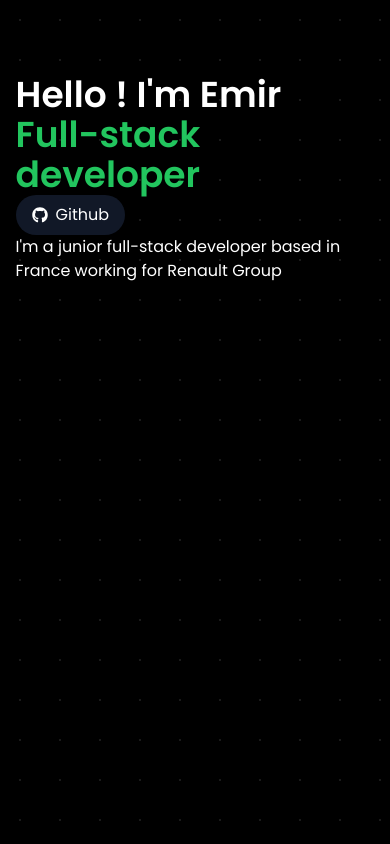
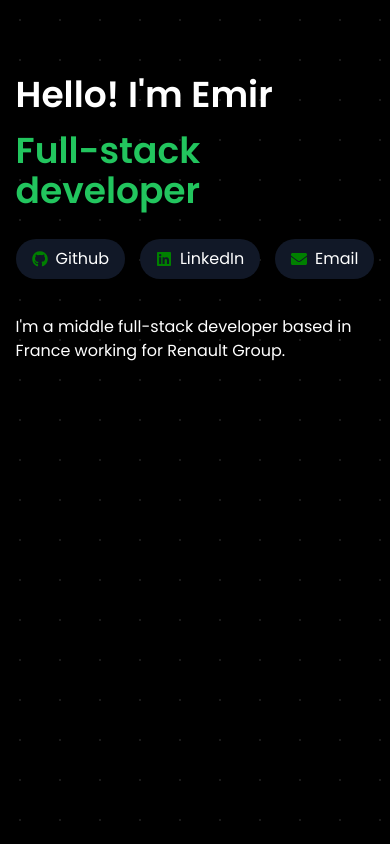
Before and after one commit to Emk0oo/portfolio2024, a Next.js app: page / in a window 390 px wide. Built offline with nearby package versions, Linux system fonts and the light colour scheme.

Commit message:
fix spacing mobile

```diff
--- a/components/PortfolioContent.tsx
+++ b/components/PortfolioContent.tsx
@@ -33,6 +33,7 @@ export default function PortfolioContent({ showPortfolio }: { showPortfolio: boo
 
       <div id="content" className="w-full h-full flex flex-col mt-[20%] px-[4%]">
         <Hero showLeftText={showLeftText} showRightText={showRightText} showButton={showButton} />
+
       </div>
     </>
   );
--- a/components/hero/Hero.tsx
+++ b/components/hero/Hero.tsx
@@ -3,7 +3,7 @@
 import { useEffect, useState } from "react";
 import Link from "next/link";
 import HeroPills from "./HeroPills";
-import { FaGithub } from "react-icons/fa";
+import { FaGithub, FaLinkedin, FaEnvelope } from "react-icons/fa";
 
 export default function Hero({
   showLeftText,
@@ -14,9 +14,26 @@ export default function Hero({
   showRightText: boolean;
   showButton: boolean;
 }) {
+  const pillsData = [
+    { LinkName: "Github", link: "https://github.com/Emk0oo", Icon: FaGithub },
+    {
+      LinkName: "LinkedIn",
+      link: "https://www.linkedin.com/in/emirjavor/",
+      Icon: FaLinkedin,
+    },
+    {
+      LinkName: "Email",
+      link: "mailto:emir.javor1@gmail.com",
+      Icon: FaEnvelope,
+    },
+  ];
+
   return (
-    <div id="hero" className="w-full h-full flex-row">
-      <div id="hero-content" className="hidden md:w-full  md:flex md:mt-[10%] md:justify-between">
+    <div id="hero" className="w-full h-full flex">
+      <div
+        id="hero-content"
+        className="hidden md:w-full md:flex md:mt-[10%] md:justify-between"
+      >
         <div
           id="leftText"
           className="flex rotate-180 text-end transition-transform duration-1000 translate-y-0"
@@ -27,59 +44,35 @@ export default function Hero({
       </div>
       <div
         id="hero-content"
-        className="w-full h-full flex mt-[10%] justify-between"
+        className="w-full h-full flex-col mt-[10%] space-y-6"
       >
+
         <div
           id="rightText"
-          className="flex flex-col  transition-transform duration-1000 translate-y-0 opacity-100 origin-bottom"
+          className="flex flex-col transition-transform duration-1000 translate-y-0 opacity-100 origin-bottom space-y-4"
         >
-          <p className="text-4xl font-semibold ">
-            {" "}
-            Hello ! I&apos;m Emir
-          </p>
+          <p className="text-4xl font-semibold">Hello! I&apos;m Emir</p>
           <p className="text-4xl font-semibold text-green-500">
-            {" "}
             Full-stack developer
           </p>
-          <div id="hero-pills" className="flex flex-row">
-            <HeroPills LinkName="Github" link="https://github.com/Emir-M" Icon={FaGithub} />
+          <div id="hero-pills" className="flex flex-row justify-between py-3">
+            {pillsData.map((pill, index) => (
+              <HeroPills
+                key={index}
+                LinkName={pill.LinkName}
+                link={pill.link}
+                Icon={pill.Icon}
+              />
+            ))}
           </div>
-          <p>I&apos;m a junior full-stack developer based
-            in France working for Renault Group</p>
+        </div>
+        <div id="description" className="flex mt-4">
+          <p>
+            I&apos;m a middle full-stack developer based in France working for
+            Renault Group.
+          </p>
         </div>
       </div>
     </div>
   );
 }
-
-/*<div id="hero-content" className="w-full h-full flex mt-[10%] justify-between">
-        <div
-          id="leftText"
-          className={`flex rotate-180 text-end transition-transform duration-1000 ${
-            showLeftText ? "translate-y-0" : "translate-y-full"
-          }`}
-        >
-          <p className="text-8xl [writing-mode:vertical-lr]">Junior</p>
-          <p className="text-8xl [writing-mode:vertical-lr]">Developer</p>
-        </div>
-        <div
-          id="rightText"
-          className={`flex flex-col w-1/2 transition-transform duration-1000 ${
-            showRightText ? "translate-y-0 opacity-100" : "translate-y-full opacity-0"
-          } origin-bottom`}
-        >
-          <p className="text-5xl font-thin text-slate-300">Full-stack</p>
-          <p className="text-8xl font-thin">Developer</p>
-          <p className="text-3xl font-thin max-w-[50%]">
-            Hello! I&apos;m Emir, I&apos;m a junior full-stack developer based in France working for Renault Group
-          </p>
-          <Link
-            href="/"
-            className={`text-3xl font-thin max-w-[50%] bg-white text-black p-4 mt-5 w-fit transition-transform duration-1000 origin-left ${
-              showButton ? "scale-x-100" : "scale-x-0"
-            }`}
-          >
-            View Portfolio
-          </Link>
-        </div>
-      </div>*/
--- a/components/hero/HeroPills.tsx
+++ b/components/hero/HeroPills.tsx
@@ -13,10 +13,10 @@ const HeroPills: React.FC<HeroPillsProps> = ({ LinkName, link, Icon }) => {
     <>
       <div className="flex bg-gray-900 rounded-full px-4 py-2">
         <Link href={link}>
-            <div className="flex items-center gap-2">
-                <Icon />
-                <p>{LinkName}</p>
-            </div>
+          <div className="flex items-center gap-2">
+            <Icon style={{ color: 'green' }} /> {/* Apply green color to the icon */}
+            <p>{LinkName}</p>
+          </div>
         </Link>
       </div>
     </>
```
